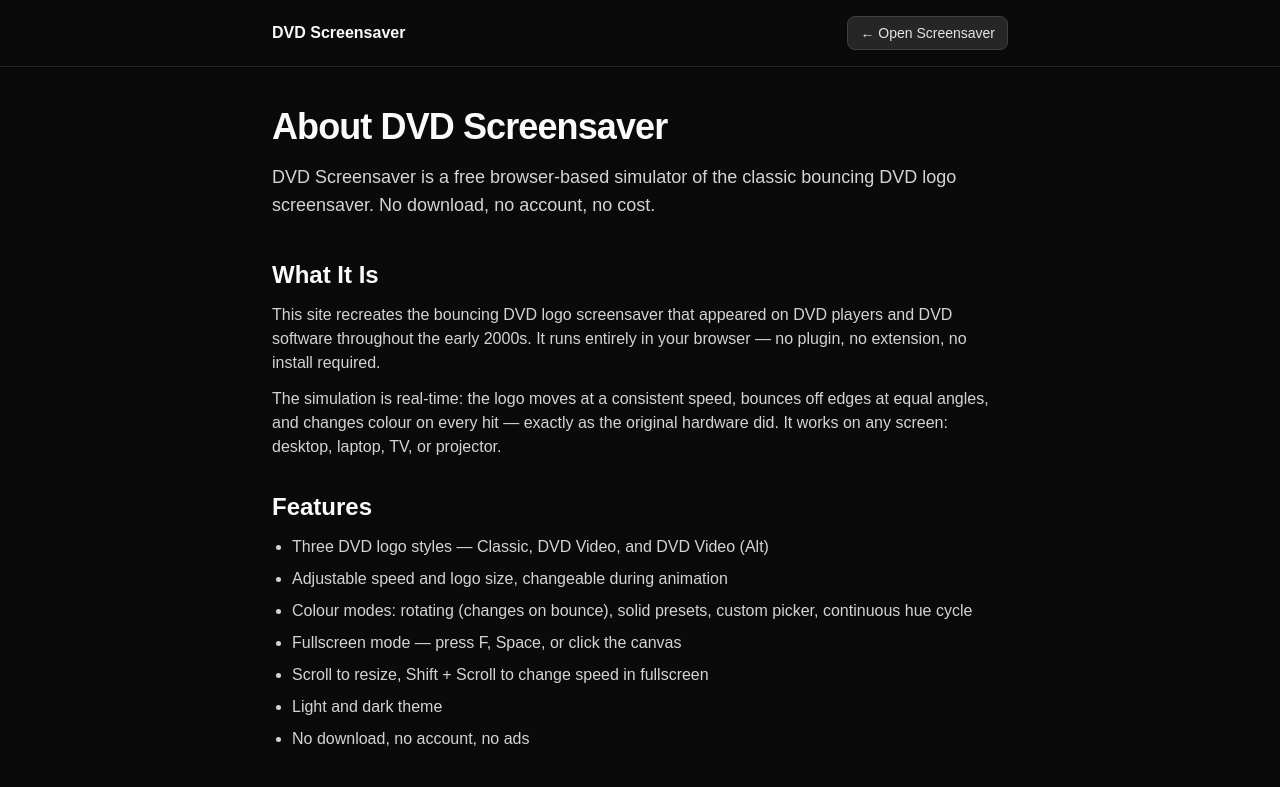
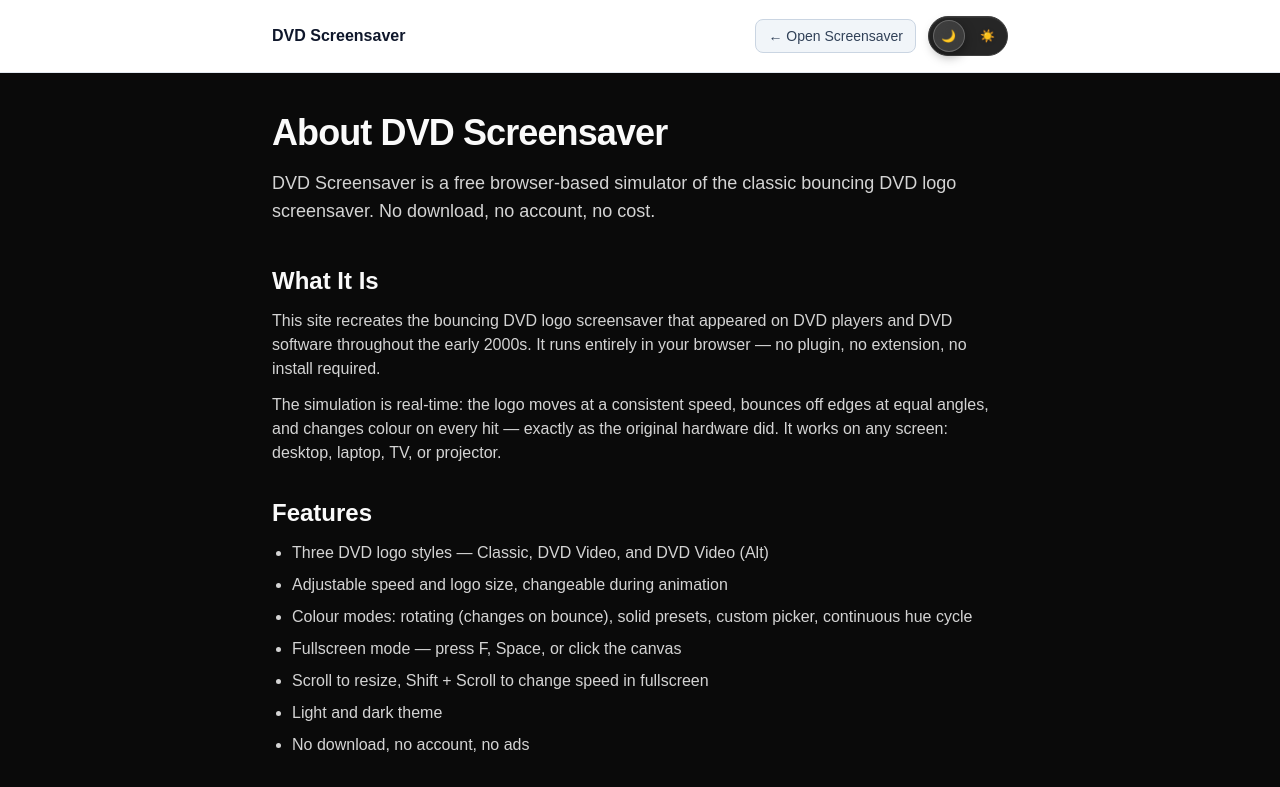
Before and after one commit to dossydossdoss/dvdscreensaver, a Next.js app: page /about in a window 1280 px wide. Shown: the top 787 px of the page. Built offline with nearby package versions, Linux system fonts and the light colour scheme.

Commit message:
Move theme toggle to top-right on all sub-pages

```diff
--- a/app/components/PageHeader.tsx
+++ b/app/components/PageHeader.tsx
@@ -1,18 +1,22 @@
 import Link from "next/link";
+import ThemeToggle from "./ThemeToggle";
 
 export function PageHeader() {
   return (
-    <header className="border-b border-neutral-800 bg-neutral-950">
-      <div className="mx-auto flex w-full max-w-3xl items-center justify-between px-4 py-4">
-        <Link href="/" className="text-base font-semibold text-neutral-50 hover:text-neutral-300 transition">
+    <header className="border-b border-slate-200 bg-white dark:border-neutral-800 dark:bg-neutral-950">
+      <div className="mx-auto flex w-full max-w-3xl items-center justify-between gap-3 px-4 py-4">
+        <Link href="/" className="text-base font-semibold text-slate-900 hover:text-slate-600 transition dark:text-neutral-50 dark:hover:text-neutral-300">
           DVD Screensaver
         </Link>
-        <Link
-          href="/"
-          className="rounded-lg border border-neutral-700 bg-neutral-800 px-3 py-1.5 text-sm text-neutral-200 hover:bg-neutral-700 transition"
-        >
-          ← Open Screensaver
-        </Link>
+        <div className="flex items-center gap-3">
+          <Link
+            href="/"
+            className="rounded-lg border border-slate-300 bg-slate-100 px-3 py-1.5 text-sm text-slate-700 hover:bg-slate-200 transition dark:border-neutral-700 dark:bg-neutral-800 dark:text-neutral-200 dark:hover:bg-neutral-700"
+          >
+            ← Open Screensaver
+          </Link>
+          <ThemeToggle />
+        </div>
       </div>
     </header>
   );
```
